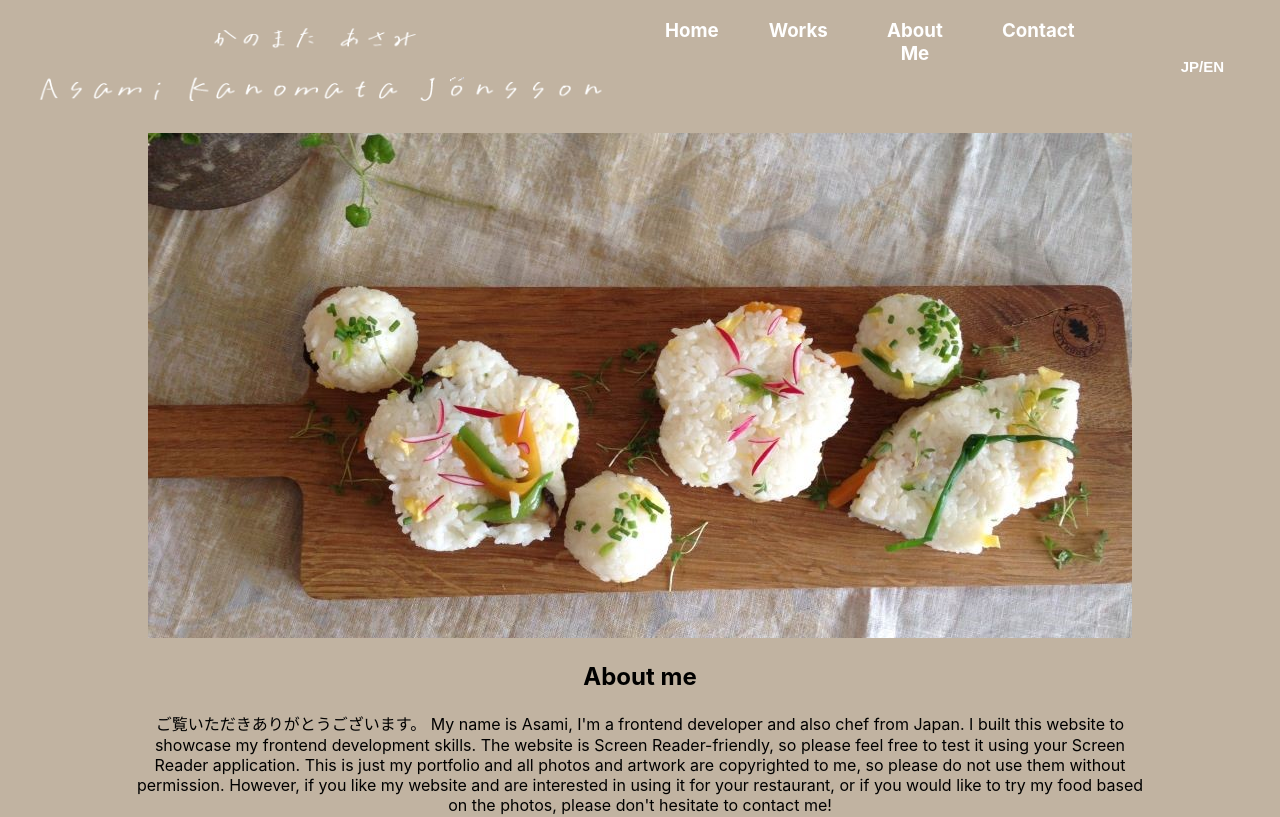
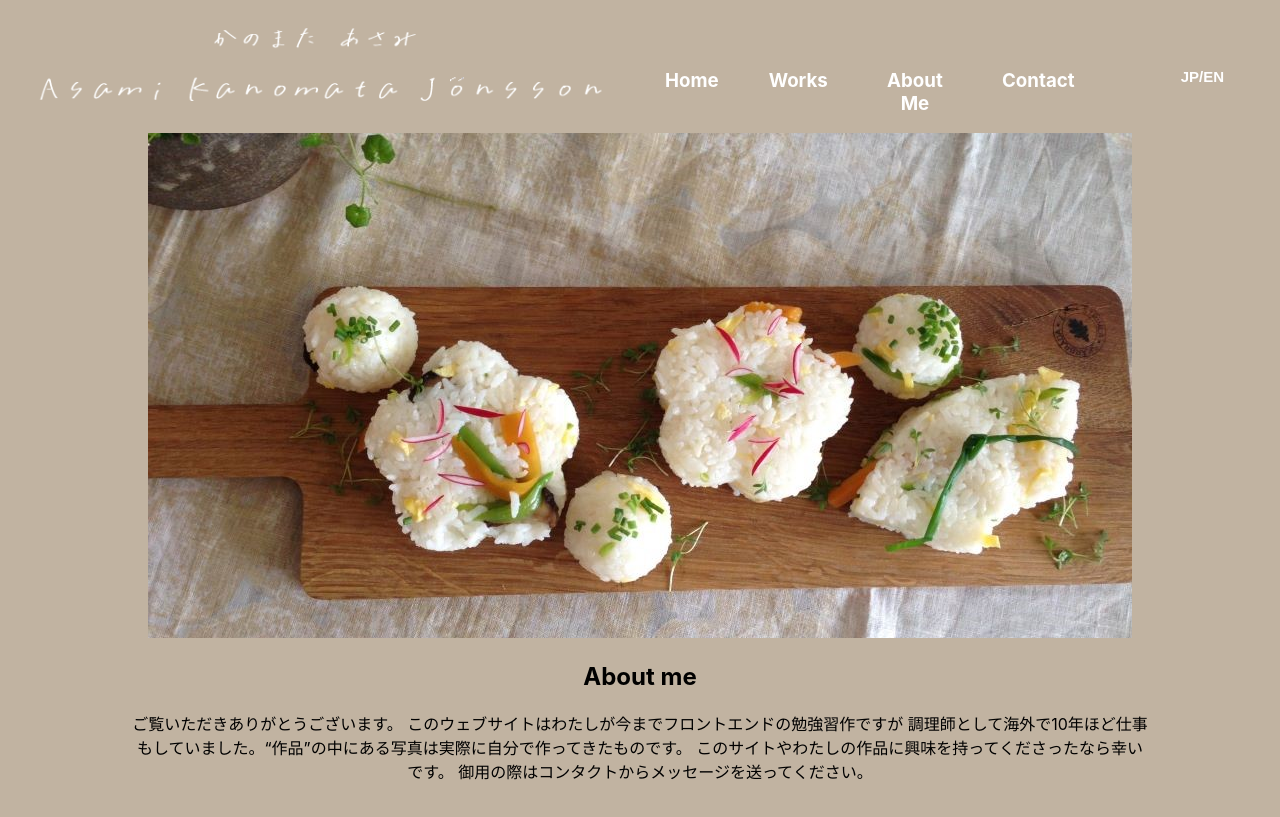
Before and after one commit to Asamijonsson/portfolio2023, a React (Create React App) app: page /aboutmejp in a window 1280 px wide. Shown: the top 817 px of the page. Built offline with nearby package versions, Linux system fonts and the light colour scheme.

Commit message:
fixed japanese pages

```diff
--- a/src/App.js
+++ b/src/App.js
@@ -1,5 +1,5 @@
 import { Routes, Route } from "react-router-dom";
-import { React} from "react";
+import { React } from "react";
 import style from "./App.module.css";
 import MainHeader from "./MainHeader";
 import Footer from "./Footer";
@@ -9,6 +9,7 @@ import Contact from "./Pages/Contact";
 import Works from "./Pages/Works";
 
 import AboutmeJP from "./PagesJP/AboutmeJP";
+import ContactJP from "./PagesJP/ContactJP"
 
 function App() {
   const receipe = [
@@ -69,24 +70,20 @@ function App() {
     },
   ];
 
-
-
   return (
     <div>
       <a href="#main-content" className={style.skipLink} id="skipLink">
         Skip to main content
       </a>
       <div className={style.MainApp}>
-
         <MainHeader />
-
         <Routes>
           <Route path="/" element={<Home />} />
           <Route path="aboutme" element={<Aboutme />} />
           <Route path="contact" element={<Contact />} />
           <Route path="works" element={<Works menu={receipe} />} />
           <Route path="aboutmejp" element={<AboutmeJP />} />
-          <Route path="contact" element={<Contact />} />
+          <Route path="contactjp" element={<ContactJP />} />
           <Route path="works" element={<Works menu={receipe} />} />
         </Routes>
         <Footer />
--- a/src/MainHeader.module.css
+++ b/src/MainHeader.module.css
@@ -18,6 +18,8 @@
   color: white;
   font-size: 15px;
   font-weight: bold;
+  cursor: pointer;
+  padding-top: 20px;
 }
 
 @media screen and (max-width: 1000px) {
--- a/src/NavLink.module.css
+++ b/src/NavLink.module.css
@@ -3,6 +3,7 @@
   gap: 50px;
   justify-content: flex-end;
   padding-right: 50px;
+  padding-top: 50px;
 }
 
 .link {
--- a/src/NavLinkJP.jsx
+++ b/src/NavLinkJP.jsx
@@ -19,7 +19,7 @@ const NavLinkJP = () => {
       <Link to={"/aboutmejp"} className={style.link}>
         <h3 className={colorstyle.primary}>About Me</h3>
       </Link>
-      <Link to={"/contact"} className={style.link} >
+      <Link to={"/contactjp"} className={style.link} >
         <h3 className={colorstyle.primary}>コンタクト</h3>
       </Link>
     </div>
--- a/src/Pages/Button.module.css
+++ b/src/Pages/Button.module.css
@@ -4,6 +4,7 @@
     color: white;
     font-size: 30px;
     font-weight: bold;
+    cursor: pointer;
   }
 
 
--- a/src/Pages/categoryList.module.css
+++ b/src/Pages/categoryList.module.css
@@ -12,7 +12,7 @@ padding-bottom: 20px;
 
 .categoryList{
     list-style: none;
-}
+  }
 
 
 
--- a/src/PagesJP/AboutmeJP.jsx
+++ b/src/PagesJP/AboutmeJP.jsx
@@ -10,15 +10,11 @@ const AboutmeJP =()=>{
         <h2>About me</h2>
         <div className={style.text}>
           <p>
-            ご覧いただきありがとうございます。 My name is Asami, I'm a frontend developer and also chef from
-            Japan. I built this website to showcase my frontend development
-            skills. The website is Screen Reader-friendly, so please feel free
-            to test it using your Screen Reader application. This is just my
-            portfolio and all photos and artwork are copyrighted to me, so
-            please do not use them without permission. However, if you like my
-            website and are interested in using it for your restaurant, or if
-            you would like to try my food based on the photos, please don't
-            hesitate to contact me!
+            ご覧いただきありがとうございます。 このウェブサイトはわたしが今までフロントエンドの勉強習作ですが
+            調理師として海外で10年ほど仕事もしていました。“作品”の中にある写真は実際に自分で作ってきたものです。
+            このサイトやわたしの作品に興味を持ってくださったなら幸いです。
+            御用の際はコンタクトからメッセージを送ってください。
+
           </p>
         </div>
       </article>
--- /dev/null
+++ b/src/PagesJP/ContactJP.jsx
@@ -0,0 +1,19 @@
+import Home from "../Pages/Home"
+import colorstyle from "../Color.module.css"
+import style from "./ContactJP.module.css"
+const Contact =()=>{
+    return(
+        <div role="form" id="main-content" aria-label="Contact imformation">
+            <form action="https://formsubmit.co/momoji832@hotmail.com" method="POST">
+            <h3 className={colorstyle.primary}>メッセージを送る</h3>
+            <label className={style.title} for="inp" aria-labelledby="inp">タイトル</label><br />
+            <input type="hidden" value={<Home/>}/>
+            <input className={style.input} type="text" id="inp" aria-required="true" aria-roledescription="input" required/><br />
+            <textarea  className={style.textarea} id="inp" cols="30" rows="10" aria-required="true" aria-roledescription="textarea" required></textarea><br />
+            <button className={style.button} >Send</button>
+            </form>
+        </div>
+    )
+}
+
+export default Contact
--- /dev/null
+++ b/src/PagesJP/ContactJP.module.css
@@ -0,0 +1,18 @@
+.title {
+    font-weight: bold
+    }
+
+    .input {
+    border-radius:30px;
+    }
+
+    .textarea {
+       margin-top: 20px;
+        border-radius:30px;
+    }
+
+    .button {
+    border-radius: 30px;
+    color: white;
+    background-color: black;
+    }
```
Also changed, not shown: src/Pages/PartyList.module.css (+4 -5 lines), src/NavLinkJP.module.css (added).
